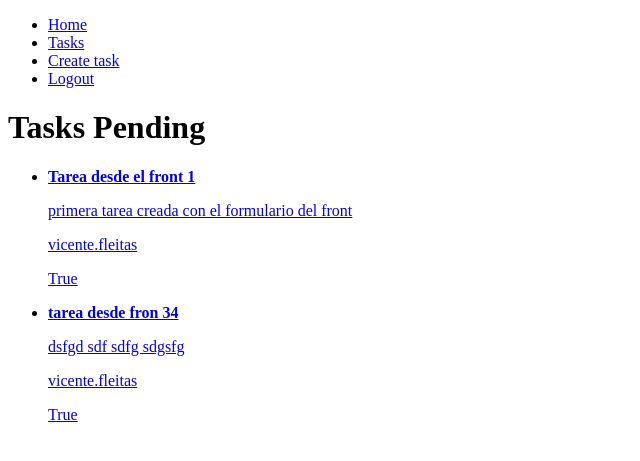
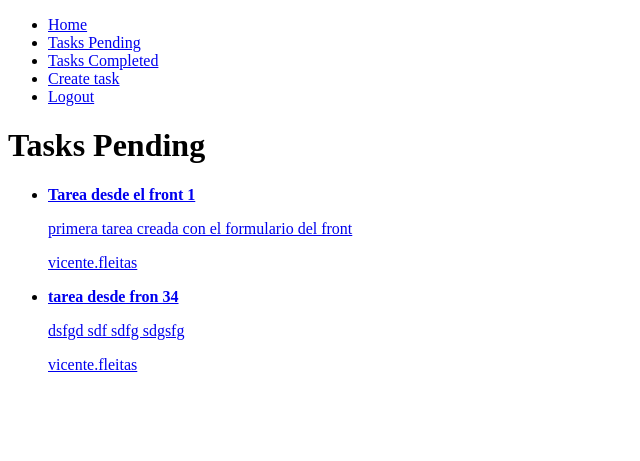
Before and after one commit to vicenteh2o/django-auth-crud, a Django app: page /tasks/ in a window 1280 px wide. Shown: the top 461 px of the page, without its empty margins (0-640 px from the left). Run offline with Django 5.2, Linux system fonts and the light colour scheme; a user stored in the database is signed in; data comes from the database, SQL or seed files in the repository.

Commit message:
feat: task completed screen

```diff
--- a/authcrud/urls.py
+++ b/authcrud/urls.py
@@ -23,6 +23,7 @@ urlpatterns = [
     path('', views.home, name='home'),
     path('signup/', views.signup, name='signup'),
     path('tasks/', views.tasks, name='tasks'),
+    path('tasks_completed/', views.tasks_completed, name='tasks_completed'),
     path('tasks/create/', views.create_task, name='create_task'),
     path('tasks/<int:task_id>/', views.task_detail, name='task_detail'),
     path('tasks/<int:task_id>/complete',
--- a/tasks/templates/base.html
+++ b/tasks/templates/base.html
@@ -14,7 +14,10 @@
 
         {% if user.is_authenticated %}
         <li>
-          <a href="/tasks">Tasks</a>
+          <a href="/tasks">Tasks Pending</a>
+        </li>
+        <li>
+          <a href="{% url 'tasks_completed' %}">Tasks Completed</a>
         </li>
         <li>
           <a href="/tasks/create/">Create task</a>
--- a/tasks/templates/tasks.html
+++ b/tasks/templates/tasks.html
@@ -10,7 +10,7 @@
       {% else %} {{task.title}} {% endif %}
       <p>{{task.description}}</p>
       <p>{{task.user.username}}</p>
-      <p>{{task.important}}</p>
+      <p>{{task.datecompleted|date:'M j Y:i'}}</p>
     </a>
   </li>
   {%endfor %}
--- a/tasks/views.py
+++ b/tasks/views.py
@@ -31,6 +31,12 @@ def signup(request):
 
 def tasks(request):
     tasks = Task.objects.filter(user=request.user, datecompleted__isnull=True)
+    return render(request, 'tasks.html', {'tasks': tasks})
+
+
+def tasks_completed(request):
+    tasks = Task.objects.filter(
+        user=request.user, datecompleted__isnull=False).order_by('-datecompleted')
     return render(request, 'tasks.html', {'tasks': tasks})
 
 
```
